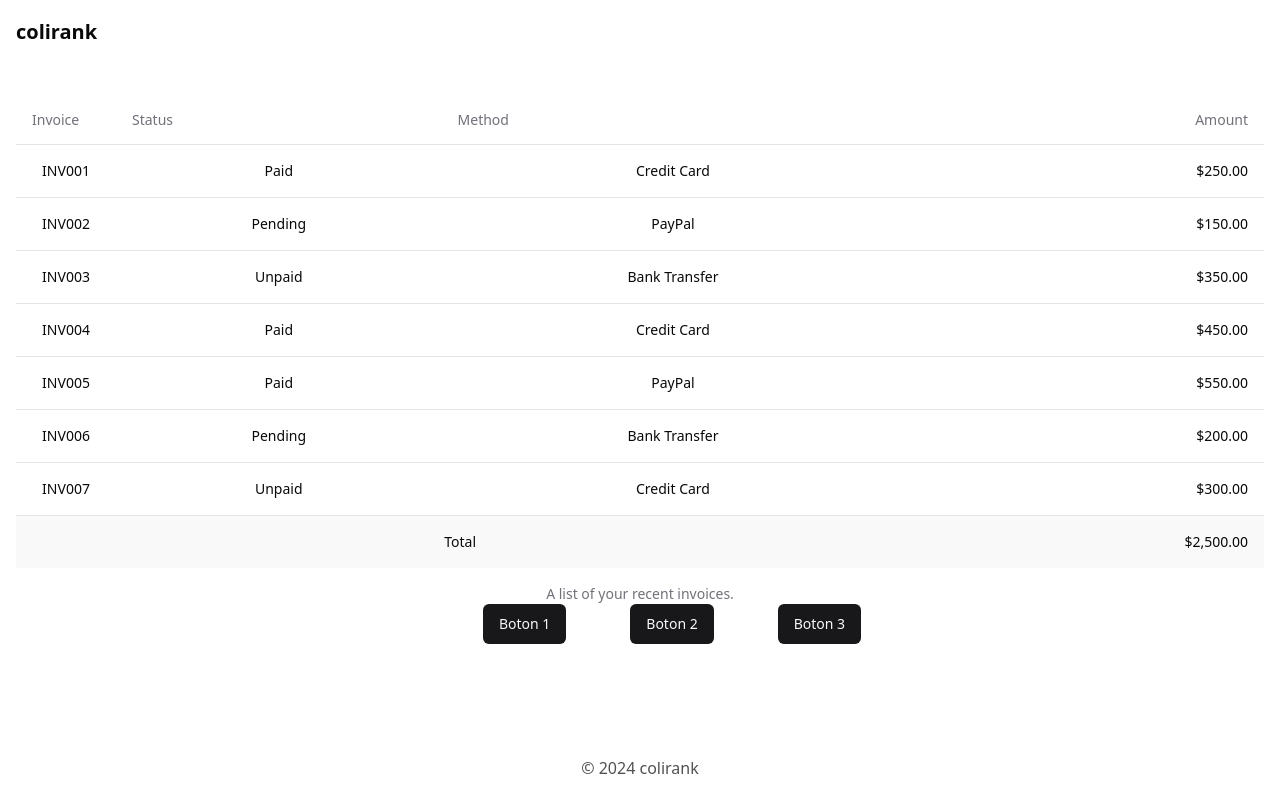
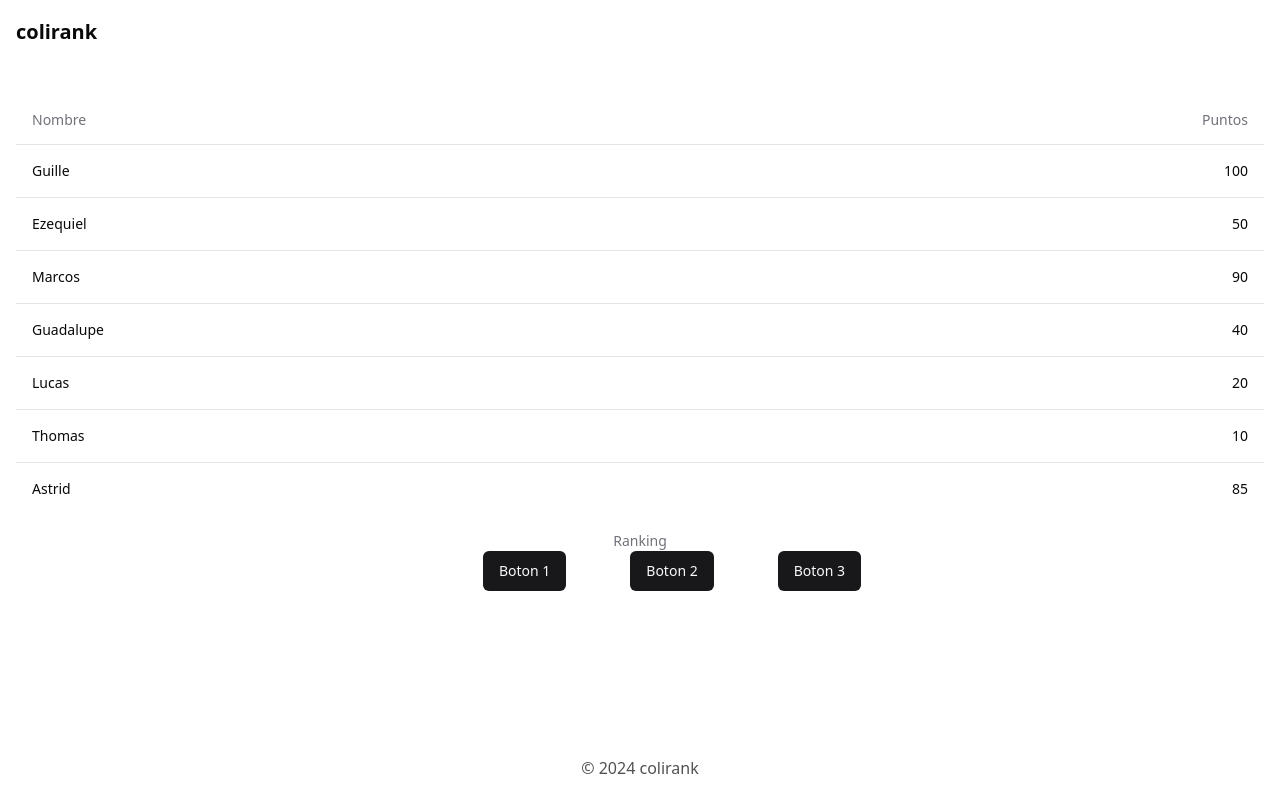
Before and after one commit to colidevs/colirank, a Next.js app: page / in a window 1280 px wide. Built offline with nearby package versions, Linux system fonts and the light colour scheme.

Commit message:
Modificamos la tabla

```diff
--- a/src/components/TableDemo.tsx
+++ b/src/components/TableDemo.tsx
@@ -9,79 +9,62 @@ import {
   TableRow,
 } from "@/components/ui/table";
 
-const invoices = [
+const usuarios = [
   {
-    invoice: "INV001",
-    paymentStatus: "Paid",
-    totalAmount: "$250.00",
-    paymentMethod: "Credit Card",
+    Nombre: "Guille",
+    ID: "us0001",
+    Puntos: "100",
   },
   {
-    invoice: "INV002",
-    paymentStatus: "Pending",
-    totalAmount: "$150.00",
-    paymentMethod: "PayPal",
+    Nombre: "Ezequiel",
+    ID: "us0002",
+    Puntos: "50",
   },
   {
-    invoice: "INV003",
-    paymentStatus: "Unpaid",
-    totalAmount: "$350.00",
-    paymentMethod: "Bank Transfer",
+    Nombre: "Marcos",
+    ID: "us0003",
+    Puntos: "90",
   },
   {
-    invoice: "INV004",
-    paymentStatus: "Paid",
-    totalAmount: "$450.00",
-    paymentMethod: "Credit Card",
+    Nombre: "Guadalupe",
+    ID: "us0004",
+    Puntos: "40",
   },
   {
-    invoice: "INV005",
-    paymentStatus: "Paid",
-    totalAmount: "$550.00",
-    paymentMethod: "PayPal",
+    Nombre: "Lucas",
+    ID: "us0005",
+    Puntos: "20",
   },
   {
-    invoice: "INV006",
-    paymentStatus: "Pending",
-    totalAmount: "$200.00",
-    paymentMethod: "Bank Transfer",
+    Nombre: "Thomas",
+    ID: "us0006",
+    Puntos: "10",
   },
   {
-    invoice: "INV007",
-    paymentStatus: "Unpaid",
-    totalAmount: "$300.00",
-    paymentMethod: "Credit Card",
+    Nombre: "Astrid",
+    ID: "us007",
+    Puntos: "85",
   },
 ];
 
 export default function TableDemo() {
   return (
-    <Table>
-      <TableCaption>A list of your recent invoices.</TableCaption>
+    <Table className="max-w-75">
+      <TableCaption>Ranking</TableCaption>
       <TableHeader>
         <TableRow>
-          <TableHead className="w-[100px]">Invoice</TableHead>
-          <TableHead>Status</TableHead>
-          <TableHead>Method</TableHead>
-          <TableHead className="text-right">Amount</TableHead>
+          <TableHead className="text-left">Nombre</TableHead>
+          <TableHead className="text-right">Puntos</TableHead>
         </TableRow>
       </TableHeader>
       <TableBody>
-        {invoices.map((invoice) => (
-          <TableRow key={invoice.invoice}>
-            <TableCell className="font-medium">{invoice.invoice}</TableCell>
-            <TableCell>{invoice.paymentStatus}</TableCell>
-            <TableCell>{invoice.paymentMethod}</TableCell>
-            <TableCell className="text-right">{invoice.totalAmount}</TableCell>
+        {usuarios.map((usuario) => (
+          <TableRow key={usuario.ID}>
+            <TableCell className="text-left font-medium">{usuario.Nombre}</TableCell>
+            <TableCell className="text-right">{usuario.Puntos}</TableCell>
           </TableRow>
         ))}
       </TableBody>
-      <TableFooter>
-        <TableRow>
-          <TableCell colSpan={3}>Total</TableCell>
-          <TableCell className="text-right">$2,500.00</TableCell>
-        </TableRow>
-      </TableFooter>
     </Table>
   );
 }
```
